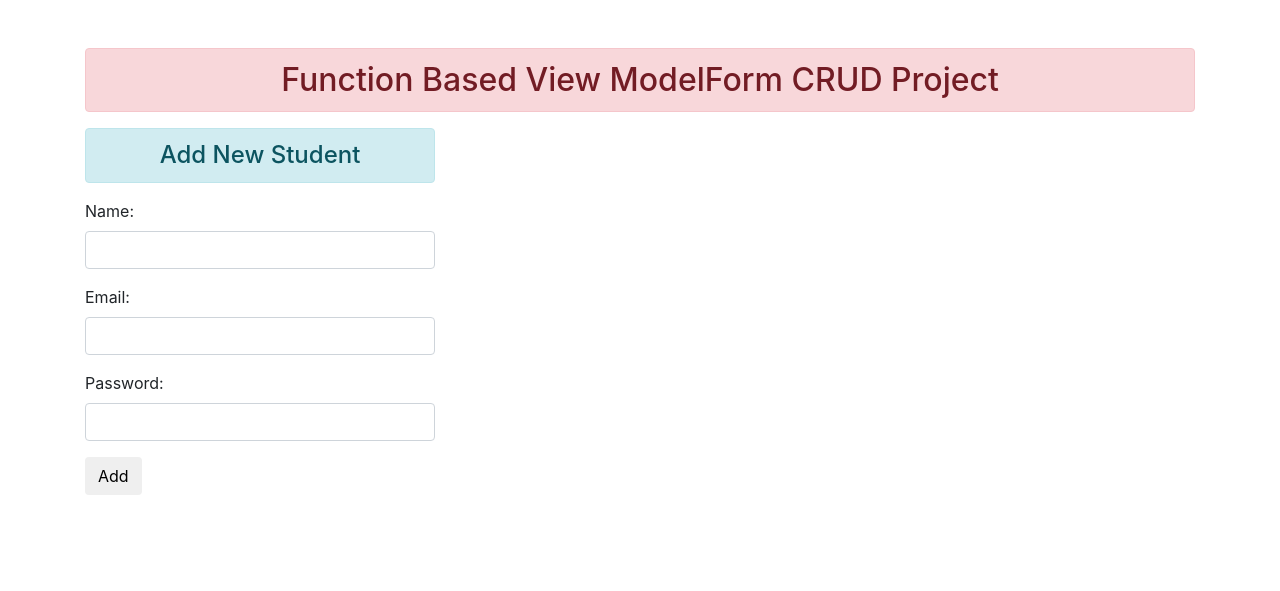
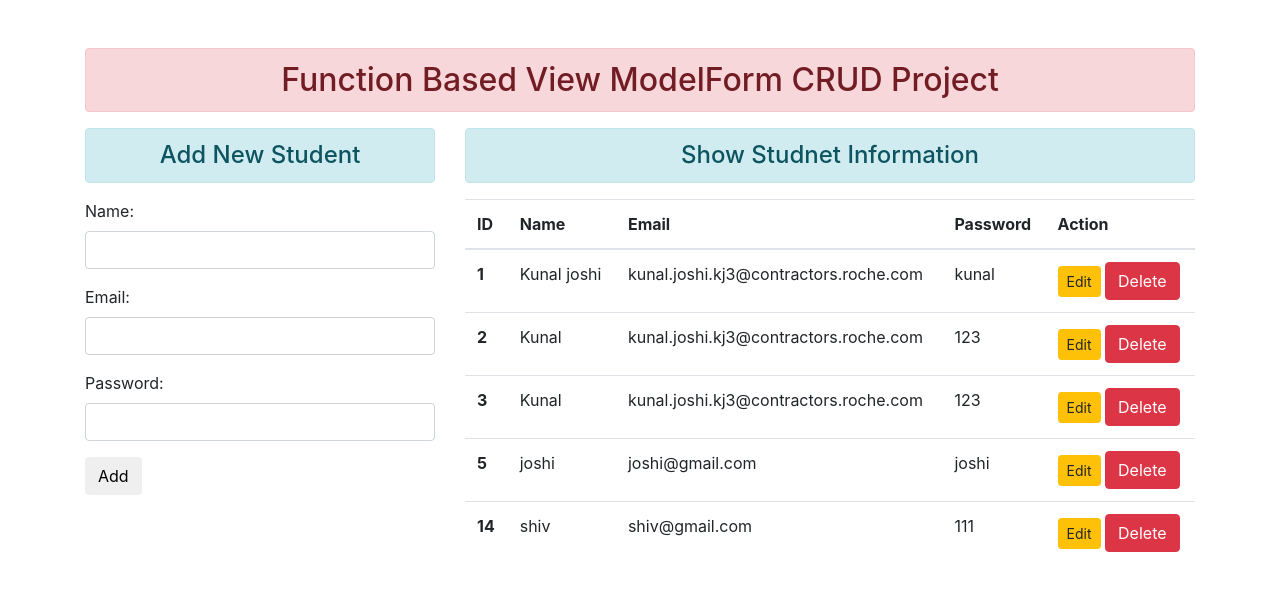
Before and after one commit to Kunal352000/crudproject1, a Django app: page / in a window 1280 px wide. Shown: the top 591 px of the page. Run offline with Django 4.2, Linux system fonts and the light colour scheme; data comes from the database, SQL or seed files in the repository; both versions use the stored data as it was after the commit; some libraries are stand-ins or nearby versions.

Commit message:
my function based crud

```diff
--- a/crudproject1/urls.py
+++ b/crudproject1/urls.py
@@ -19,5 +19,7 @@ from django.urls import path
 from enroll import views
 urlpatterns = [
     path('admin/', admin.site.urls),
-    path('',views.add_show, name="addandshow")
+    path('',views.add_show, name="addandshow"), # name is for dyanamic data
+    path('delete/<int:id>/',views.delete_data, name="deletedata"), #name is for dyanmic data
+    path('update/<int:id>/',views.update_data, name="updatedata"), #name is for dynamic data
 ]
--- a/enroll/forms.py
+++ b/enroll/forms.py
@@ -9,5 +9,5 @@ class StudentRegistration(forms.ModelForm):
                   widgets = {
                   'name':forms.TextInput(attrs={'class':'form-control'}),
                   'email':forms.EmailInput(attrs={'class':'form-control'}),
-                  'password':forms.PasswordInput(attrs={'class':'form-control'}),
+                  'password':forms.PasswordInput(render_value=True, attrs={'class':'form-control'}),
           }
--- a/enroll/templates/enroll/addandshow.html
+++ b/enroll/templates/enroll/addandshow.html
@@ -10,5 +10,42 @@
         <input type="submit" class="btn btn-suceess" value="Add">
         </form>
     </div>
+
+    <div class="col-sm-8">
+        <h4 class="text-center alert alert-info">Show Studnet Information</h4>
+        {% if stu %}
+        <table class="table table-hover">
+            <thead>
+              <tr>
+                <th scope="col">ID</th>
+                <th scope="col">Name</th>
+                <th scope="col">Email</th>
+                <th scope="col">Password</th>
+                <th scope="col">Action</th>
+              </tr>
+            </thead>
+            <tbody>
+                {% for st in stu %}
+              <tr>
+                <th scope="row">{{st.id}}</th>
+                <td>{{st.name}}</td>
+                <td>{{st.email}}</td>
+                <td>{{st.password}}</td>
+                <td>
+                    <a href="{% url 'updatedata' st.id %}" class="btn btn-warning btn-sm">Edit</a>
+                    <form action="{% url 'deletedata' st.id %}" method="POST" class="d-inline">
+                        {% csrf_token %}
+                        <input type="submit" class="btn btn-danger" value="Delete">
+                    </form>
+                </td>
+              </tr>
+                {%endfor%}
+            </tbody>
+          </table>
+
+        {% else %}
+            <h4 class="text-center alert alert-warning">No Records</h4>
+        {% endif %}
+    </div>
 </div>
 {% endblock content %}
--- a/enroll/views.py
+++ b/enroll/views.py
@@ -1,7 +1,8 @@
-from django.shortcuts import render
+from django.shortcuts import render, HttpResponseRedirect
 from .forms import StudentRegistration
 from .models import User
 
+#This Function will Add new Item and Show all Items
 def add_show(request):
           if request.method == "POST":
                   fm = StudentRegistration(request.POST)
@@ -11,6 +12,28 @@ def add_show(request):
                           pw = fm.cleaned_data['password']
                           reg = User(name=nm, email=em, password=pw)
                           reg.save()
+                          fm = StudentRegistration()
           else:
                   fm = StudentRegistration()
-          return render(request, 'enroll/addandshow.html',{'form':fm})
+
+          stud = User.objects.all()
+          return render(request, 'enroll/addandshow.html',{'form':fm,'stu':stud})
+
+#This Function will Delete
+def delete_data(request, id):
+        if request.method == "POST":
+                pi = User.objects.get(pk=id)
+                pi.delete()
+                return HttpResponseRedirect('/')
+
+#This Function will Update/Edit
+def update_data(request,id):
+        if request.method == 'POST':
+                pi = User.objects.get(pk=id)
+                fm = StudentRegistration(request.POST, instance=pi)
+                if fm.is_valid():
+                        fm.save()
+        else:
+                pi = User.objects.get(pk=id)
+                fm = StudentRegistration(instance=pi)
+        return render(request,'enroll/updatestudent.html', {'form':fm})
```
Also changed, not shown: enroll/templates/enroll/updatestudent.html (+11 -1 lines), db.sqlite3.
